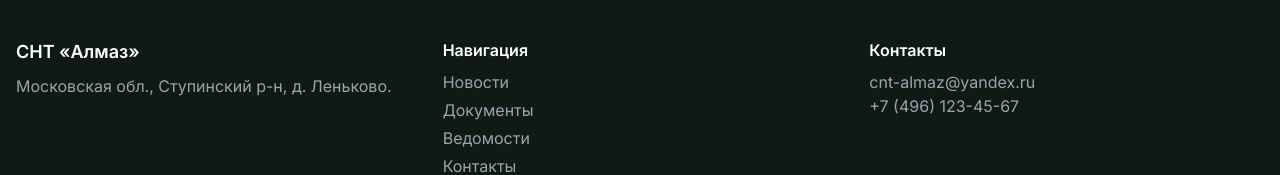
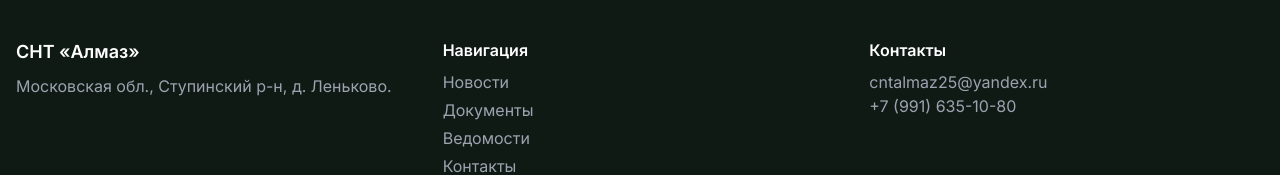
Before and after one commit to rawcam/almaz-snt, a Next.js app: page /almaz-snt/articles/emergency/fire in a window 1280 px wide. Shown: the part 1899-2074 px from the top of the page. Built offline with nearby package versions, Linux system fonts and the light colour scheme.

Commit message:
Update fire.js

```diff
--- a/src/pages/articles/emergency/fire.js
+++ b/src/pages/articles/emergency/fire.js
@@ -91,7 +91,7 @@ export default function Fire() {
           </div>
           <div>
             <h5 className="text-white font-semibold">Контакты</h5>
-            <p className="mt-2">cnt-almaz@yandex.ru<br />+7 (496) 123-45-67</p>
+            <p className="mt-2">cntalmaz25@yandex.ru<br />+7 (991) 635-10-80</p>
           </div>
         </div>
         <div className="text-center mt-8 text-sm text-gray-500">
```
